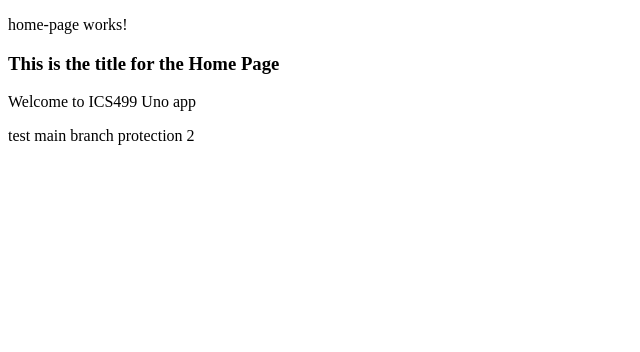
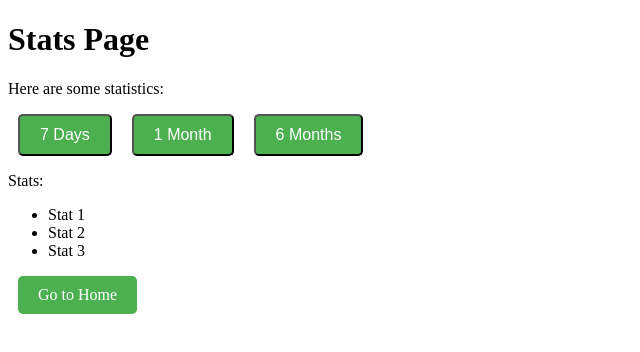
Before and after one commit to MetroSCK04/ics499_uno_frontend, an Angular app in the folder uno_frontend/: page /stats-page in a window 1280 px wide. Before the commit this address led to /. Shown: the top 352 px of the page, without its empty margins (0-640 px from the left). Built offline with nearby package versions, Linux system fonts and the light colour scheme.

Commit message:
added Nathan's changes
copy and pasted his changes, accounting for name differences and such.

```diff
--- a/uno_frontend/src/app/app-routing.module.ts
+++ b/uno_frontend/src/app/app-routing.module.ts
@@ -1,7 +1,15 @@
 import { NgModule } from '@angular/core';
 import { RouterModule, Routes } from '@angular/router';
 
-const routes: Routes = [];
+import { HomePageComponent } from './home-page/home-page.component';
+import { StatsPageComponent } from './stats-page/stats-page.component';
+import { UnoPageComponent } from './uno-page/uno-page.component';/*added this for the nav*/
+
+const routes: Routes = [
+  { path: '', component: HomePageComponent },
+  { path: 'stats-page', component: StatsPageComponent },
+  { path: 'uno-page', component: UnoPageComponent },/*this */
+];
 
 @NgModule({
   imports: [RouterModule.forRoot(routes)],
--- a/uno_frontend/src/app/app.component.html
+++ b/uno_frontend/src/app/app.component.html
@@ -1 +1,3 @@
-<app-home-page></app-home-page>
+
+
+<router-outlet></router-outlet>
--- a/uno_frontend/src/app/home-page/home-page.component.html
+++ b/uno_frontend/src/app/home-page/home-page.component.html
@@ -1,4 +1,9 @@
-<p>home-page works!</p>
-<h3>{{HomePageTitle}}</h3>
-<p> Welcome to ICS499 Uno app </p>
-<p> test main branch protection 2</p>
+<!doctype html>
+<html lang="en">
+    <div class="home-page">
+        <h1>Welcome to Uno!</h1>
+        <p>This is the home page content.</p>
+        <a routerLink="/stats-page" class="btn stats-btn">Go to Stats</a>
+        <a routerLink="/uno-page" class="btn play-btn">Go to Uno</a>
+
+      </div>
--- a/uno_frontend/src/app/home-page/home-page.component.ts
+++ b/uno_frontend/src/app/home-page/home-page.component.ts
@@ -1,4 +1,5 @@
 import { Component } from '@angular/core';
+import { Router } from '@angular/router';
 
 @Component({
   selector: 'app-home-page',
@@ -6,5 +7,10 @@ import { Component } from '@angular/core';
   styleUrls: ['./home-page.component.css']
 })
 export class HomePageComponent {
-  HomePageTitle:string = 'This is the title for the Home Page'
+
+  constructor(private router: Router) { }
+
+  goToStats() {
+    this.router.navigate(['/stat-page']);
+  }
 }
--- /dev/null
+++ b/uno_frontend/src/app/stats-page/stats-page.component.html
@@ -0,0 +1,18 @@
+<!doctype html>
+<html lang="en">
+    <div class="stats-page">
+        <h1>Stats Page</h1>
+        <p>Here are some statistics:</p>
+        <div class="btn-group">
+          <button class="btn" (click)="showStats('7 days')">7 Days</button>
+          <button class="btn" (click)="showStats('1 month')">1 Month</button>
+          <button class="btn" (click)="showStats('6 months')">6 Months</button>
+        </div>
+        <p>{{ selectedPeriod }} Stats:</p>
+        <ul>
+          <li>Stat 1</li>
+          <li>Stat 2</li>
+          <li>Stat 3</li>
+        </ul>
+        <a routerLink="/" class="btn">Go to Home</a>
+      </div>
--- /dev/null
+++ b/uno_frontend/src/app/stats-page/stats-page.component.ts
@@ -0,0 +1,21 @@
+import { Component } from '@angular/core';
+
+@Component({
+  selector: 'app-stats-page',
+  templateUrl: './stats-page.component.html',
+  styleUrls: ['./stats-page.component.css']
+})
+export class StatsPageComponent {
+  pageTitle = 'Board Game Stats';
+  gamesPlayed = 0;
+  gamesWon = 0;
+  winPercentage = 0;
+  selectedPeriod = '';
+  updateStats(): void {
+    // Code to update stats based on user input or API calls
+    this.winPercentage = this.gamesPlayed > 0 ? (this.gamesWon / this.gamesPlayed) * 100 : 0;
+  }
+  showStats(period: string) {
+    this.selectedPeriod = period;
+  }
+}
--- /dev/null
+++ b/uno_frontend/src/app/uno-page/uno-page.component.html
@@ -0,0 +1,6 @@
+<!doctype html>
+<html lang="en">
+    <div class="home-page">
+        <h1>Your Uno Game</h1>
+        <a routerLink="/" class="btn">Go to Home</a>
+      </div>
--- a/uno_frontend/src/styles.css
+++ b/uno_frontend/src/styles.css
@@ -1 +1,28 @@
 /* You can add global styles to this file, and also import other style files */
+/* Link to external stylesheet */
+@import url('https://fonts.googleapis.com/css2?family=Roboto:wght@300;400;500;700&display=swap');
+
+/* Styles for home page */
+.home-page {
+  background-color: #9f2121;
+  padding: 100px;
+  font-family: 'Roboto', sans-serif;
+  font-size: 18px;
+  text-align: center;
+}
+
+/* Styles for buttons */
+.btn {
+  display: inline-flex;
+  align-items: center;
+  justify-content: center;
+  background-color: #4CAF50;
+  color: white;
+  padding: 10px 20px;
+  text-decoration: none;
+  font-size: 16px;
+  border-radius: 5px;
+  cursor: pointer;
+  transition: background-color 0.3s ease-in-out;
+  margin: 0 10px;
+}
```
Also changed, not shown: uno_frontend/src/app/app.module.ts (+12 -3 lines), uno_frontend/src/app/uno-page/uno-page.component.ts (added, +9 -0 lines), uno_frontend/src/app/stats-page/stats-page.component.css (added), uno_frontend/src/app/uno-page/uno-page.component.css (added), 2 other files (tests, documents, lock files or other folders).
